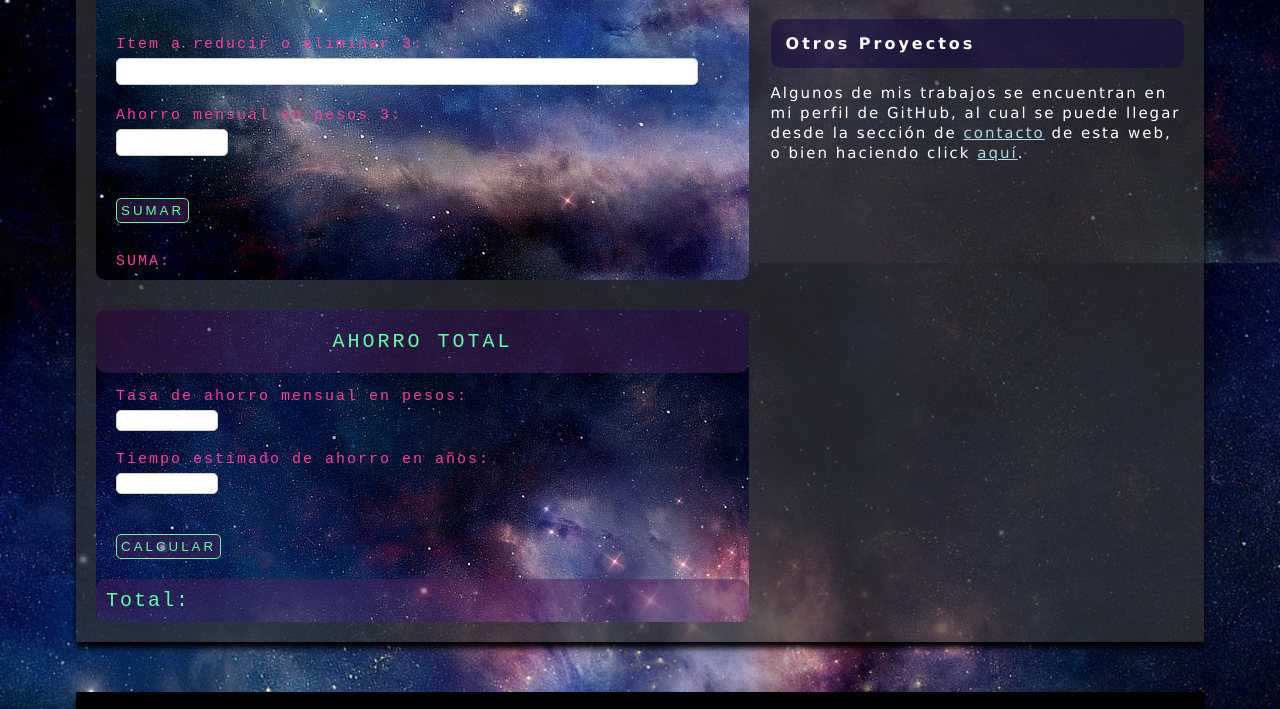
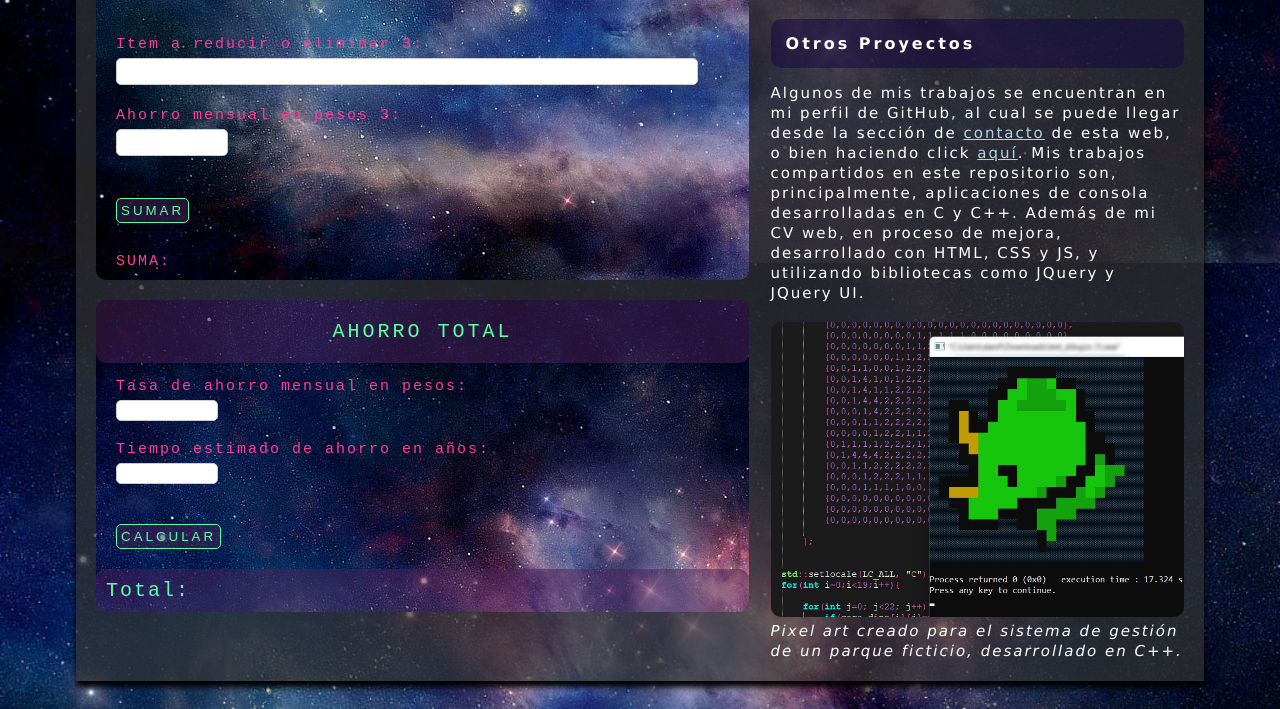
Before and after one commit to PintoDaniela/Mi-Web_Test-1, a plain HTML site: page calculadora.html in a window 1280 px wide. Shown: the part 697-1406 px from the top of the page. Drawn offline with Linux system fonts and the light colour scheme.

Commit message:
Edición en proceso...

```diff
--- a/calculadora.html
+++ b/calculadora.html
@@ -18,19 +18,6 @@
 	  	<!-- CSS -->
 	  	<link rel="stylesheet" type="text/css" href="css/styles.css">
 	  	<link rel="stylesheet" type="text/css" href="css/calculadora.css">
-
-	  	<style>
-	  		.box,
-			#calculo{
-				background: url('../img/space.JPG');
-				width: 100%;
-				margin: 0px auto;
-				margin-top: 30px;
-				font-family: monospace;
-				border-radius: 10px;
-				color: ;
-			}
-	  	</style>
 
 	</head>
 	<body>
@@ -142,8 +129,11 @@
 						</p>
 						<br><br>
 						<h4>Otros Proyectos</h4>
-						<p>Algunos de mis trabajos se encuentran en mi perfil de GitHub, al cual se puede llegar desde la sección de <a href="#footer">contacto</a> de esta web, o bien haciendo click <a href="https://github.com/DPinto90">aquí</a>.
+						<p>Algunos de mis trabajos se encuentran en mi perfil de GitHub, al cual se puede llegar desde la sección de <a href="#footer">contacto</a> de esta web, o bien haciendo click <a href="https://github.com/DPinto90">aquí</a>. Mis trabajos compartidos en este repositorio son, principalmente, aplicaciones de consola desarrolladas en C y C++. Además de mi CV web, en proceso de mejora, desarrollado con HTML, CSS y JS, y utilizando bibliotecas como JQuery y JQuery UI.<br>
 						</p>
+						<br>
+						<img src="img/pixel_dino.jpg">
+						<p><i>Pixel art creado para el sistema de gestión de un parque ficticio, desarrollado en C++.</i></p>
 					</div>
 				</aside>
 
--- a/css/green.css
+++ /dev/null
@@ -1,22 +0,0 @@
-body{
-	background: url('../img/space.JPG');
-	background-attachment: fixed; /*Es para que si hago scroll down, siempre se muestre la imagen y no se termine en ningún momento.*/
-	background-size: cover;
-}
-#logo{
-	background: #235e3d;
-}
-#menu li:hover{
-	background: #235e3d;
-}
-.more{
-	background: #235e3d;
-}
-.subir:hover{
-	background: #235e3d50;
-}
-#reloj{
-	background: #235e3d50;
-	border: 5px dashed; #235e3d;
-	color: #235e3d;
-}
```
Also changed, not shown: about.html (+7 -5 lines), css/img/space.jpg (deleted), img/pixel_dino.jpg (added), 1 other file.
